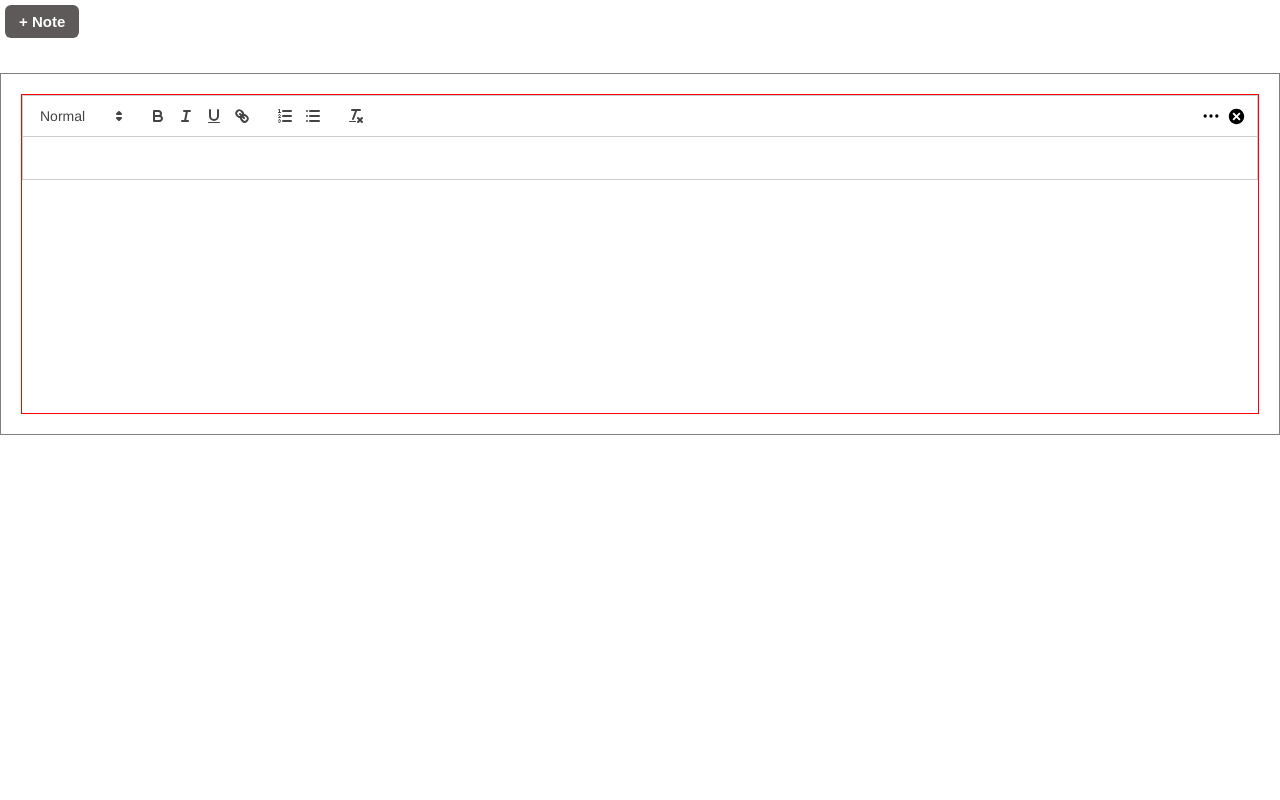
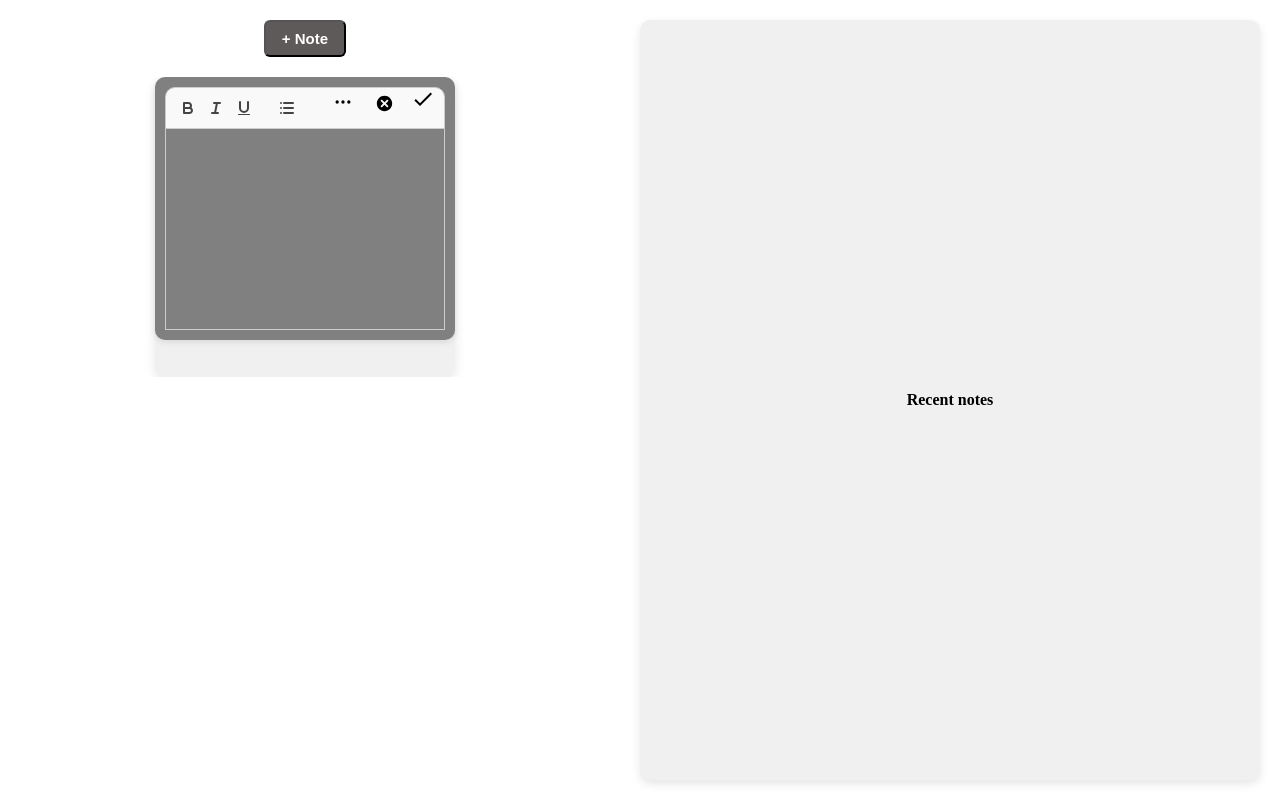
Before and after one commit to Nandiniatri/Note-App, a React (Vite) app: page / in a window 1280 px wide. Both pictures are taken after a click on the button "+ Note". Built offline with nearby package versions, Linux system fonts and the light colour scheme.

Commit message:
pushed code

```diff
--- a/src/notes-app/Notes.css
+++ b/src/notes-app/Notes.css
@@ -1,82 +1,124 @@
-.notes-main-container {
-    border: solid 1px gray;
+.note-main-container-div {
+    display: flex;
+    justify-content: space-between;
+    height: 100vh;
+    gap: 50px;
     padding: 20px;
+    width: 100%;
+}
+
+.div1 {
+    flex: 1;
     display: flex;
     flex-direction: column;
     gap: 20px;
-    margin-top: 30px;
+    align-items: center;
+    width: 50%;
+}
+
+.div2 {
+    display: flex;
+    flex-direction: column;
+    justify-content: center;
+    align-items: center;
+    width: 50%;
+    padding: 20px;
+    background-color: #f0f0f0;
+    border-radius: 10px;
+    box-shadow: 0px 4px 10px rgba(0, 0, 0, 0.1);
+}
+
+.notes-main-container {
+    display: flex;
+    flex-direction: column;
+    width: 100%;
+    align-items: center;
+    overflow-y: scroll;
+    gap: 30px;
 }
 
 .notes-inside-div {
-    border: solid 1px red;
-    background-color: rgb(174, 172, 172);
-    height: 40vh;
+    width: 300px;
+    height: 300px;
+    background-color: #f0f0f0;
+    border-radius: 12px;
     cursor: pointer;
+    box-shadow: 0 4px 12px rgba(0, 0, 0, 0.1);
     position: relative;
 }
 
-.color-box {
-    width: 45px;
-    height: 45px;
-    border: 1px solid #ccc;
-    cursor: pointer;
+.quill-container-div {
+    background-color: #fff;
+    /* height: 85%; */
+    border-radius: 10px;
+    padding: 10px;
+    box-shadow: rgba(0, 0, 0, 0.1) 0px 2px 6px;
 }
 
 .showModal-div {
     display: flex;
-    flex-direction: row;
-    justify-content: end;
+    background-color: #fff;
+    border-radius: 8px;
+    box-shadow: 0 4px 8px rgba(0, 0, 0, 0.15);
     position: absolute;
-    top: 40px;
+    top: 50px;
     right: 10px;
     z-index: 1;
 }
 
+.color-box {
+    width: 40px;
+    height: 40px;
+    cursor: pointer;
+    border: 2px solid #e0e0e0;
+}
+
 .button-div {
-    display: flex;
-    flex-direction: row;
-    justify-content: end;
     position: absolute;
     top: 10px;
-    right: 10px;
-    z-index: 1;
+    right: 20px;
+    display: flex;
+    gap: 10px;
+    z-index: 2;
 }
 
-.btn-div1 {
-    border: none;
-    padding: 1px 4px;
+.btn-div1, .btn-div2 {
     cursor: pointer;
+    padding: 5px;
+    border-radius: 5px;
+    transition: background-color 0.3s;
 }
 
-.btn-div1:hover {
+.btn-div1:hover, .btn-div2:hover {
     background-color: gainsboro;
-    border-radius: 2px;
-}
-
-.btn-div2 {
-    display: flex;
-    flex-direction: row;
-    justify-content: center;
-    cursor: pointer;
 }
 
 .noteBtn {
-    background-color: rgb(94, 90, 90);
+    background-color: #5e5a5a;
     color: white;
-    border: none;
-    padding: 8px 14px;
+    padding: 8px 16px;
     border-radius: 6px;
+    font-size: 15px;
     cursor: pointer;
-    font-size: 15px;
-    transition: background-color 0.3s ease;
-    margin: 5px;
+    transition: background-color 0.3s;
     font-weight: bold;
 }
 
 .noteBtn:hover {
-    background-color: rgb(94, 90, 90);
+    background-color: #464343;
 }
 
-.ql-container{
-    border: solid;
+.ql-container .ql-editor {
+    line-height: 1.5;
+    font-size: 15px;
+    color: #333;
+    background-color: transparent;
+    min-height: 200px;
+    padding: 5px;
 }
+
+.ql-toolbar.ql-snow {
+    padding: 8px;
+    background-color: #f9f9f9;
+    border-radius: 10px 10px 0 0;
+}
--- a/src/notes-app/Notes.jsx
+++ b/src/notes-app/Notes.jsx
@@ -7,16 +7,35 @@ import { FiMoreVertical } from "react-icons/fi";
 import { FiMoreHorizontal } from "react-icons/fi";
 import ReactQuill from "react-quill";
 import "react-quill/dist/quill.snow.css";
+import { MdCheck } from "react-icons/md";
+
 
 const Notes = () => {
     const [notes, setNotes] = useState([]);
     const { bgColor, setShowModal, showModal } = useContext(allDataContext);
 
+    const modules = {
+        toolbar: [
+            ['bold', 'italic', 'underline'],
+            [{ list: 'bullet' }]
+        ]
+    }
+
+
+
+    const saveNote = () => {
+
+    }
 
     const handleNotesAdd = () => {
         setNotes((prevNotes) => [
             ...prevNotes,
-            { id: Date.now(), bgColor: "white", quill: <ReactQuill /> }
+            {
+                id: Date.now(), bgColor: "gray", quill: <ReactQuill
+                    theme="snow"
+                    modules={modules}
+                />
+            }
         ]);
     };
 
@@ -38,24 +57,25 @@ const Notes = () => {
     };
 
     return (
-        <div>
+        <div className="note-main-container-div">
+            <div className="div1">
                 <Button onClick={handleNotesAdd} className="noteBtn">+ Note</Button>
-
                 <div className="notes-main-container">
                     {notes.map((note) => {
                         return (
                             <div
                                 key={note.id}
                                 className="notes-inside-div"
-                            style={{ backgroundColor: note.bgColor }}
                             >
 
-                            <div>{note.quill}</div>
+                                <div className="quill-container-div" style={{ backgroundColor: note.bgColor }}>{note.quill}</div>
 
                                 <div className="button-div">
                                     <p onClick={() => handleThreeDot(note.id)} className="btn-div1"> <FiMoreHorizontal size={20} /></p>
 
                                     <p onClick={() => handleNoteDel(note.id)} className="btn-div2"><TiDelete size={23} /></p>
+
+                                    <p onClick={saveNote}><MdCheck size={24} /></p>
                                 </div>
 
                                 <div>
@@ -76,6 +96,14 @@ const Notes = () => {
                         );
                     })}
                 </div>
+
+            </div>
+
+
+            <div className="div2">
+                <h4>Recent notes</h4>
+            </div>
+
         </div>
     );
 };
```
Lines whose indentation alone changed are shown as unchanged.
